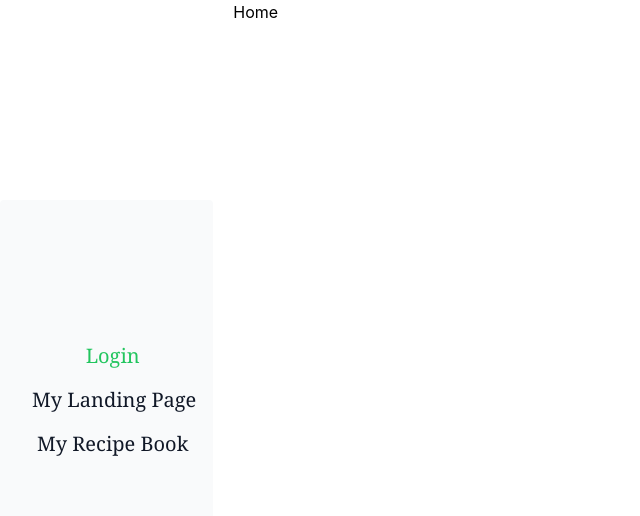
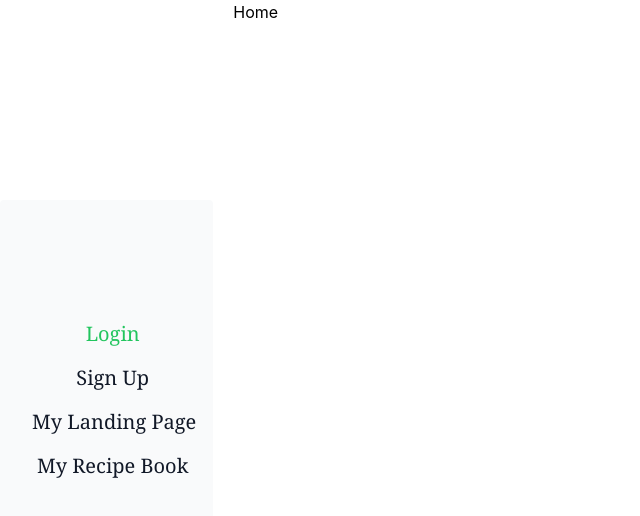
Before and after one commit to jlswift2/swift-final-project, a React (Create React App) app in the folder client/: page / in a window 1280 px wide. Shown: the top 516 px of the page, without its empty margins (0-640 px from the left). Built offline with nearby package versions, Linux system fonts and the light colour scheme; no server answers.

Commit message:
Add sign up button for navigation ease

```diff
--- a/client/src/components/Navbar.js
+++ b/client/src/components/Navbar.js
@@ -7,6 +7,12 @@
         <nav className="absolute top-[25%] h-1/2 w-full flex align-middle overflow-y-auto px-3 bg-gray-50 rounded dark:bg-gray-800" >
             <div className="m-auto w-full text-center">
                 <LogoutButton user={user} setUser={setUser}/>
+                {user ? null
+                    :
+                    <Link to="/signup" className="flex items-center p-2 text-base font-normal text-gray-900 rounded-lg dark:text-white hover:bg-gray-100 dark:hover:bg-gray-700">
+                    <span className="flex-1 ml-3 whitespace-nowrap text-xl">Sign Up</span>
+                    </Link>
+                }
                 {user ? <Link to="/land" className="flex items-center p-2 text-base font-normal text-gray-900 rounded-lg dark:text-white hover:bg-gray-100 dark:hover:bg-gray-700">
                     <span className="flex-1 ml-3 whitespace-nowrap text-xl">My Landing Page</span>
                     </Link>
```
